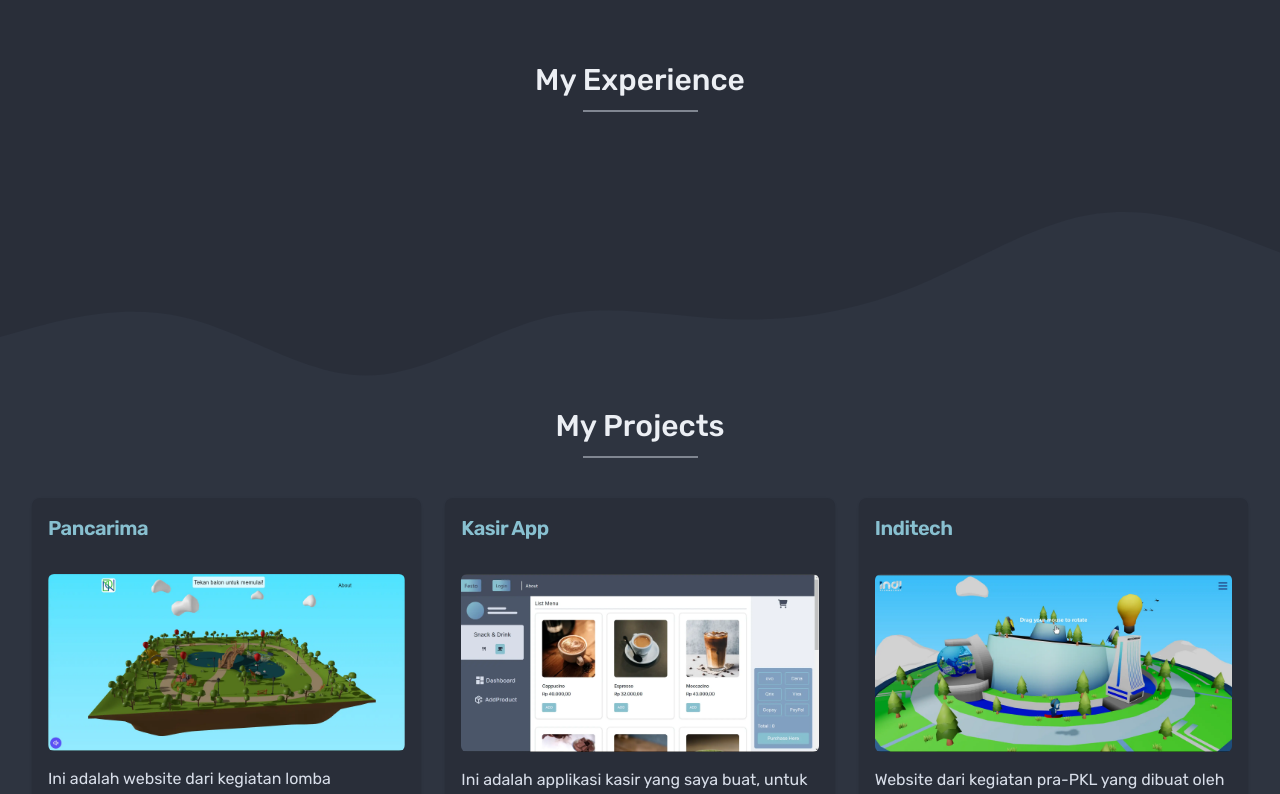
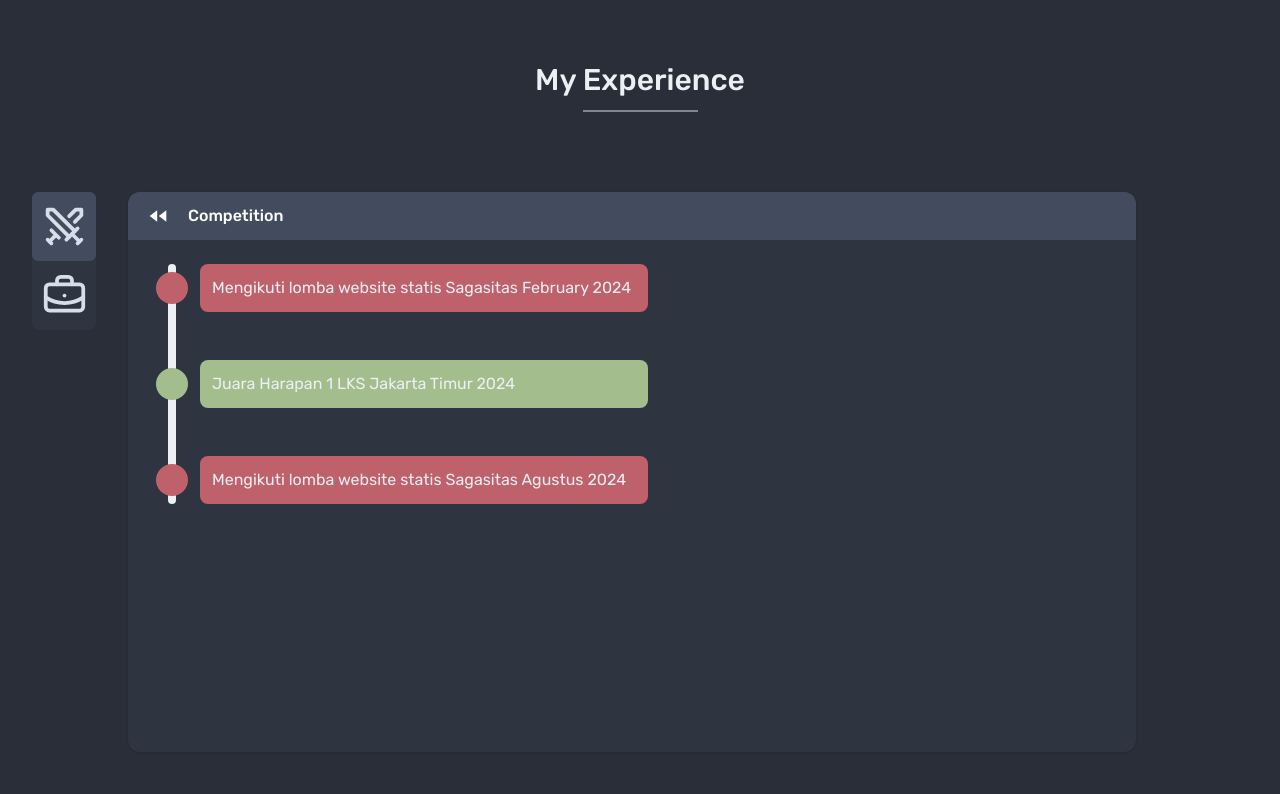
Before and after one commit to FagamBy/Portofolio, a Next.js app: page / in a window 1280 px wide. Shown: the part 1840-2634 px from the top of the page. Built offline with nearby package versions, Linux system fonts and the light colour scheme.

Commit message:
feat: timeline competion

```diff
--- a/components/sect/Experience.jsx
+++ b/components/sect/Experience.jsx
@@ -3,6 +3,11 @@
 import * as React from "react";
 
 import Line from "../ui/Line";
+import { Tabs, TabsContent, TabsList, TabsTrigger } from "../ui/tabs";
+import { BriefcaseBusiness, Rewind, School, Swords} from "lucide-react";
+import { Card } from "../ui/card";
+import { TLcontainer, TLcontent, TLicon } from "../ui/timelinecard";
+import { Expe } from "@/constants";
 
 const Experience = () => {
   return (
@@ -18,8 +23,40 @@ const Experience = () => {
             <Line/>
           </div>
 
-          <div className="w-full flex justify-center my-5">
-
+          <div className="w-full flex justify-between items-center mt-20 mb-16 px-8 big:px-20 xl:px-36 xxl:px-40">
+          <Tabs defaultValue="competition" className="w-full">
+              <TabsList className="absolute bg-[#2e3440]">
+                <TabsTrigger value="competition">
+                  <Swords size={45} color="#d8dee9" />
+                </TabsTrigger>
+                <TabsTrigger value="internship">
+                  <BriefcaseBusiness size={45} color="#d8dee9" />
+                </TabsTrigger>
+              </TabsList>
+              <div className="ml-24">
+                <TabsContent value="competition">
+                  <Card className="bg-[#2e3440] h-[70vh] w-[90%]">
+                    <div className="flex items-center space-x-5 py-3 pl-5 bg-[#434c5e] rounded-t-xl">
+                      <Rewind fill="#fff" size={20} stroke="none" />
+                      <h4 className="font-medium text-white">Competition</h4>
+                    </div>
+                    <div className="relative flex flex-col ml-7 mt-6 gap-12">
+                      <div className="absolute left-[0.73rem] z-0 h-full w-2 rounded-full bg-[#eceff4]"></div>
+                      {Expe.map((experience) => (
+                        <TLcontainer key={experience.id}>
+                          <TLicon>
+                            {experience.icon}
+                          </TLicon>
+                          <TLcontent variant={`${experience.bgcolor}`}>
+                            <h1 className="text-[#eceff4]">{experience.content}</h1>
+                          </TLcontent>
+                        </TLcontainer>
+                      ))}
+                    </div>
+                  </Card>
+                </TabsContent>
+              </div>
+            </Tabs>
           </div>
         </div>
       </div>
--- /dev/null
+++ b/components/ui/tabs.jsx
@@ -0,0 +1,43 @@
+"use client"
+
+import * as React from "react"
+import * as TabsPrimitive from "@radix-ui/react-tabs"
+
+import { cn } from "@/lib/utils"
+
+const Tabs = TabsPrimitive.Root
+
+const TabsList = React.forwardRef(({ className, ...props }, ref) => (
+  <TabsPrimitive.List
+    ref={ref}
+    className={cn(
+      "flex-col inline-flex h-auto w-16 items-center justify-center rounded-lg bg-muted text-muted-foreground mr-5",
+      className
+    )}
+    {...props} />
+))
+TabsList.displayName = TabsPrimitive.List.displayName
+
+const TabsTrigger = React.forwardRef(({ className, ...props }, ref) => (
+  <TabsPrimitive.Trigger
+    ref={ref}
+    className={cn(
+      "inline-flex items-center justify-center whitespace-nowrap rounded-md w-full py-3 text-sm font-medium ring-offset-background transition-all focus-visible:outline-none focus-visible:ring-2 focus-visible:ring-ring focus-visible:ring-offset-2 disabled:pointer-events-none disabled:opacity-50 data-[state=active]:bg-[#434c5e]",
+      className
+    )}
+    {...props} />
+))
+TabsTrigger.displayName = TabsPrimitive.Trigger.displayName
+
+const TabsContent = React.forwardRef(({ className, ...props }, ref) => (
+  <TabsPrimitive.Content
+    ref={ref}
+    className={cn(
+      "ring-offset-background focus-visible:outline-none focus-visible:ring-2 focus-visible:ring-ring focus-visible:ring-offset-2",
+      className
+    )}
+    {...props} />
+))
+TabsContent.displayName = TabsPrimitive.Content.displayName
+
+export { Tabs, TabsList, TabsTrigger, TabsContent }
--- /dev/null
+++ b/components/ui/timelinecard.jsx
@@ -0,0 +1,50 @@
+import * as React from "react";
+
+import { cn } from "@/lib/utils";
+import { cva } from "class-variance-authority";
+
+const TLcontainer = React.forwardRef(({ className, ...props }, ref) => (
+  <div
+    ref={ref}
+    className={cn("relative w-full flex items-center", className)}
+    {...props}
+  />
+));
+TLcontainer.displayName = "TimeLineContainer";
+
+const TLicon = React.forwardRef(({ className, ...props }, ref) => (
+  <div
+    ref={ref}
+    className={cn("grid shrink-0 place-items-center", className)}
+    {...props}
+  />
+));
+TLicon.displayName = "TimeLineIcon";
+
+const TLcontentVariants = cva(
+  "w-full bg-[#5e81ac] max-w-md ml-3 p-3 rounded-lg",
+  {
+    variants: {
+      variant: {
+        default: "bg-[#5e81ac]",
+        red: "bg-[#bf616a]",
+        green: "bg-[#a3be8c]"
+      },
+    },
+    defaultVariants: {
+      variant: "default"
+    }
+  }
+)
+
+const TLcontent = React.forwardRef(({ className, variant, ...props }, ref) => {
+  return (
+    (<div
+      className={cn(TLcontentVariants({ variant, className }))}
+      ref={ref}
+      {...props} />)
+  );
+})
+TLcontent.displayName = "TimeLineContent";
+
+export {TLcontainer, TLicon, TLcontent}
--- a/constants/index.js
+++ b/constants/index.js
@@ -1,3 +1,5 @@
+import { Award, X } from "lucide-react";
+
 export const navLinks = [
   {
     id: "home",
@@ -20,15 +22,21 @@ export const navLinks = [
 export const Expe = [
   {
     id: "expe1",
-    title: "Mengikuti lomba website statis Sagasitas February 2024",
+    content: "Mengikuti lomba website statis Sagasitas February 2024",
+    icon: <div className="bg-[#bf616a] rounded-full w-8 h-8" />,
+    bgcolor: "red",
   },
   {
     id: "expe2",
-    title: "Juara Harapan 1 lomba LKS 2024",
+    content: "Juara Harapan 1 LKS Jakarta Timur 2024",
+    icon: <div className="bg-[#a3be8c] rounded-full w-8 h-8" />,
+    bgcolor: "green"
   },
   {
     id: "expe3",
-    title: "Mengikuti lomba website statis Sagasitas Agustus 2024",
+    content: "Mengikuti lomba website statis Sagasitas Agustus 2024",
+    icon: <div className="bg-[#bf616a] rounded-full w-8 h-8" />,
+    bgcolor: "red"
   },
 ];
 
--- a/package.json
+++ b/package.json
@@ -14,6 +14,7 @@
     "@radix-ui/react-icons": "^1.3.0",
     "@radix-ui/react-popover": "^1.1.2",
     "@radix-ui/react-slot": "^1.1.0",
+    "@radix-ui/react-tabs": "^1.1.2",
     "@radix-ui/react-tooltip": "^1.1.2",
     "@radix-ui/react-visually-hidden": "^1.1.0",
     "class-variance-authority": "^0.7.0",
```
Also changed, not shown: 1 other file (tests, documents, lock files or other folders).
